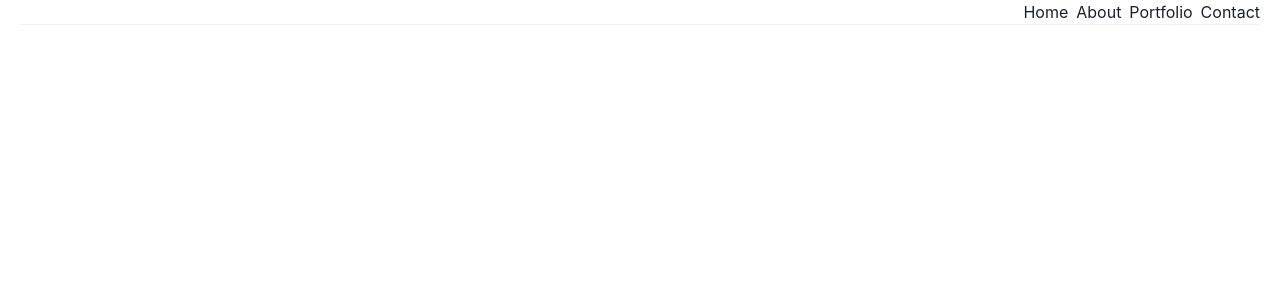
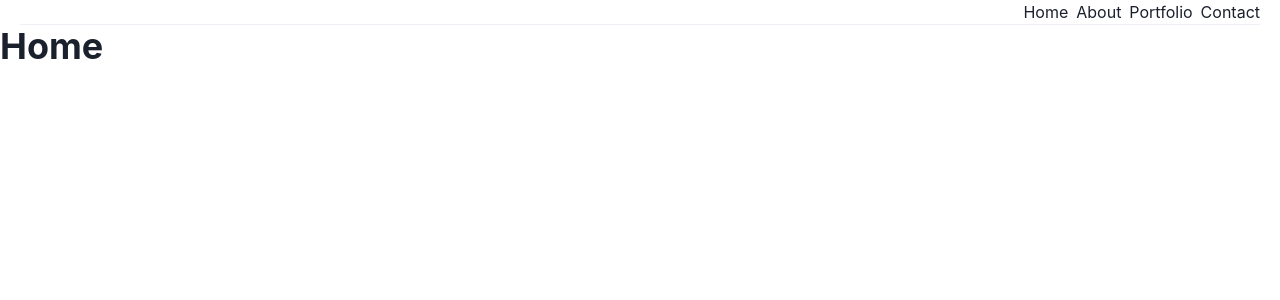
Before and after one commit to edlopez000/hello-world-app, a React (Create React App) app: page / in a window 1280 px wide. Shown: the top 300 px of the page. Built offline with nearby package versions, Linux system fonts and the light colour scheme.

Commit message:
Corrected routing to Home.js component

```diff
--- a/src/App.js
+++ b/src/App.js
@@ -13,10 +13,10 @@ function App() {
       <Router>
         <Nav />
         <Routes>
-          <Route path="/home" element={<Home />} />
-          <Route path="/about" element={<About />} />
-          <Route path="/portfolio" element={<Portfolio />} />
-          <Route path="/contact" element={<Contact />} />
+          <Route path="/" exact element={<Home />} />
+          <Route path="/about" exact element={<About />} />
+          <Route path="/portfolio" exact element={<Portfolio />} />
+          <Route path="/contact" exact element={<Contact />} />
         </Routes>
       </Router>
     </ChakraProvider>
--- a/src/components/Nav.js
+++ b/src/components/Nav.js
@@ -6,7 +6,7 @@ export default function Nav() {
   return (
     <Box className="nav-bar" mx="5">
       <Stack direction="row" justify="flex-end">
-        <Link to="/home">Home</Link>
+        <Link to="/">Home</Link>
         <Link to="/about">About</Link>
         <Link to="/portfolio">Portfolio</Link>
         <Link to="/contact">Contact</Link>
```
